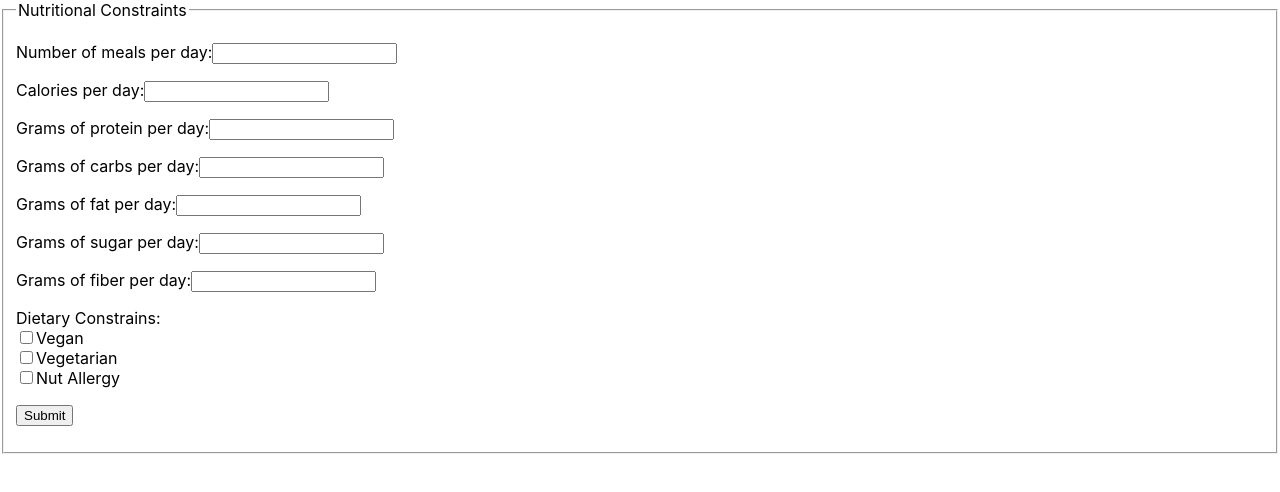
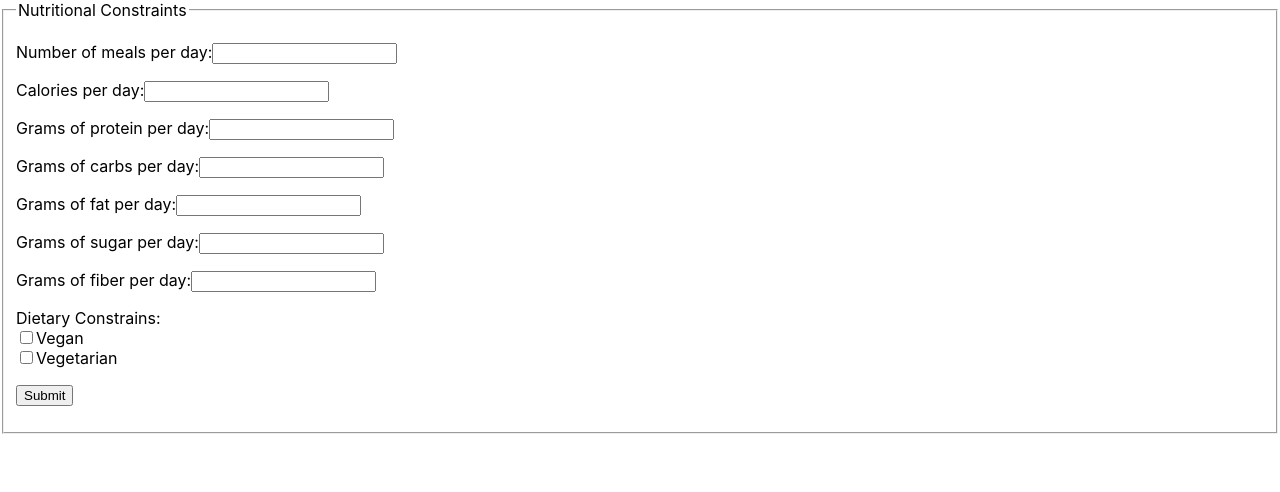
Before and after one commit to connollyp/WIT-SWE-MEAL-PREP, a React (Create React App) app in the folder mealprep/: page / in a window 1280 px wide. Shown: the top 492 px of the page. Built offline with nearby package versions, Linux system fonts and the light colour scheme.

Commit message:
Removed nut allergy option from config form

```diff
--- a/mealprep/src/Components/ConfigurationPage.jsx
+++ b/mealprep/src/Components/ConfigurationPage.jsx
@@ -59,7 +59,6 @@ class ConfigPage extends React.Component {
                     <label>Dietary Constrains:</label><br/>
                     <input type="checkbox" name="constraints" value="vegan"/>Vegan<br/>
                     <input type="checkbox" name="constraints" value="vegetarian"/>Vegetarian<br/>
-                    <input type="checkbox" name="constraints" value="nut-allergy"/>Nut Allergy<br/>
                 </p>
 
                 <p>
```
